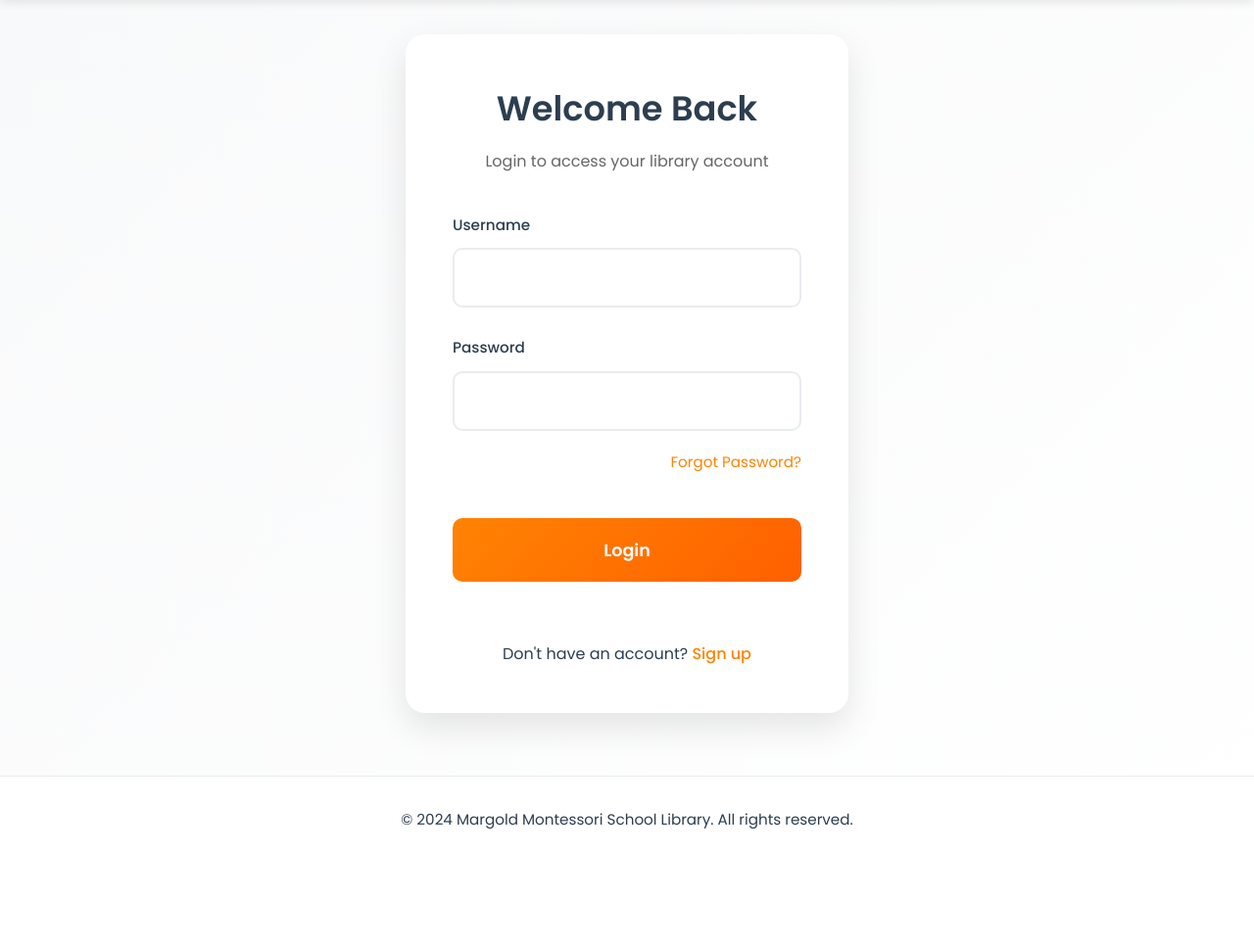
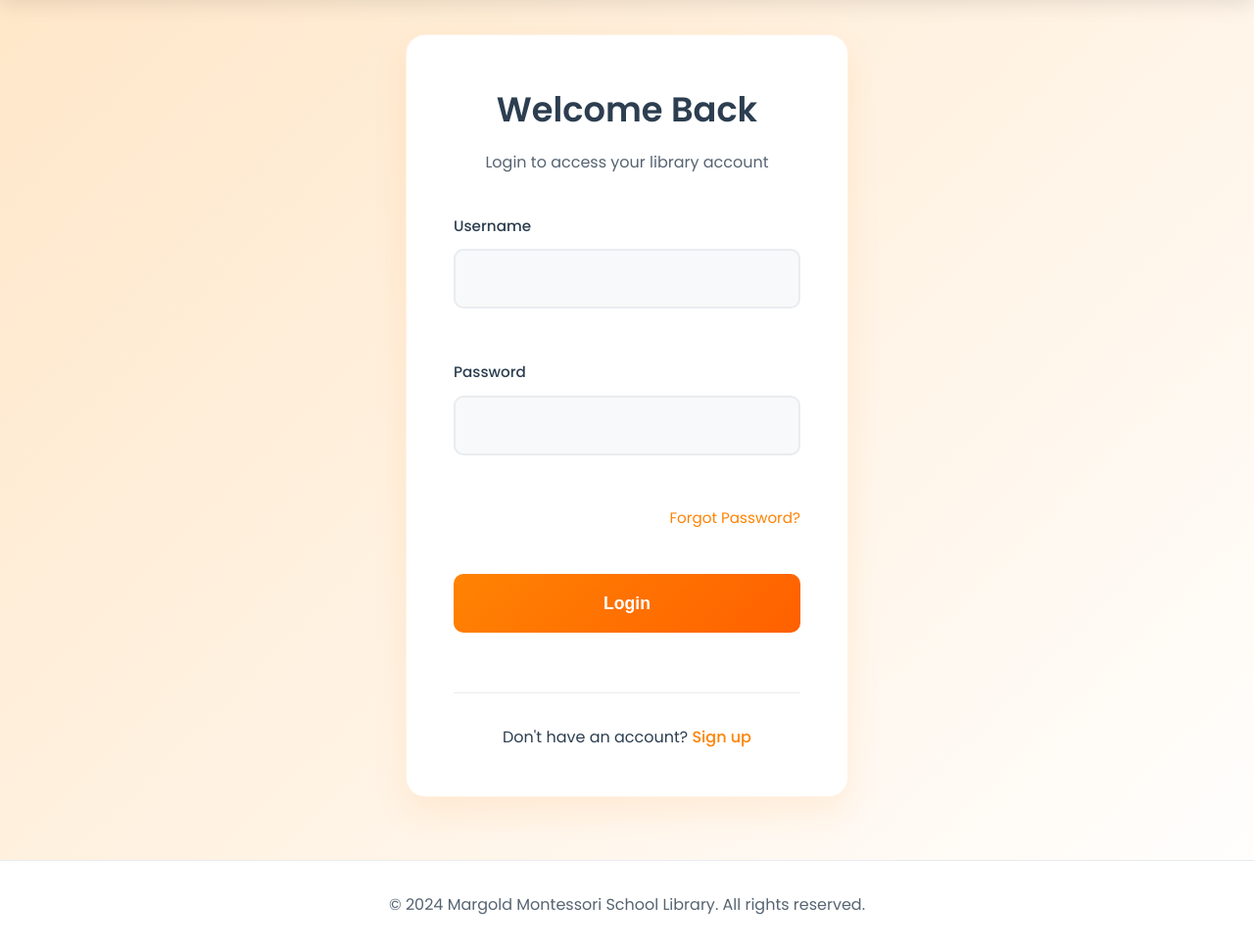
Before and after one commit to eddie-kay0462/Marigold-s-Library-Management-System, a PHP site: page /login.html in a window 1280 px wide. Shown: the part 85-1054 px from the top of the page at 98% size. Before the commit the page ends 931 px from the top, so only its background shows below. Run offline with PHP 8.4, Linux system fonts and the light colour scheme.

```diff
--- a/assets/css/auth.css
+++ b/assets/css/auth.css
@@ -1,6 +1,20 @@
+/* Variables - keeping consistent with main theme */
+:root {
+    --primary-orange: #FF8303;
+    --secondary-orange: #FF6000;
+    --light-orange: #FFE6C7;
+    --bg-light: #F8F9FA;
+    --white: #FFFFFF;
+    --text-dark: #2C3E50;
+    --gray-light: #F8F9FA;
+    --gray-medium: #E9ECEF;
+}
+
+/* Updated body background */
 body {
     min-height: 100vh;
-    background: linear-gradient(135deg, var(--gray-light), var(--white));
+    background: linear-gradient(135deg, var(--light-orange), var(--white));
+    color: var(--text-dark);
 }
 
 .auth-body {
@@ -17,13 +31,15 @@ body {
     max-width: 500px;
     margin: 120px auto 2rem;
     padding: 0 1.5rem;
+    position: relative;
 }
 
 .auth-box {
     background: var(--white);
     padding: 3rem;
     border-radius: 20px;
-    box-shadow: 0 15px 35px rgba(0, 0, 0, 0.1);
+    box-shadow: 0 15px 35px rgba(255, 131, 3, 0.1);
+    border: 1px solid rgba(255, 131, 3, 0.1);
 }
 
 .auth-header {
@@ -45,7 +61,8 @@ body {
 }
 
 .auth-header p {
-    color: #666;
+    color: var(--text-dark);
+    opacity: 0.8;
     font-size: 1rem;
 }
 
@@ -59,6 +76,7 @@ body {
     display: flex;
     flex-direction: column;
     gap: 0.7rem;
+    margin-bottom: 1.5rem;
 }
 
 .form-group label {
@@ -69,6 +87,7 @@ body {
 
 .form-group input {
     padding: 1rem 1.2rem;
+    background: var(--gray-light);
     border: 2px solid var(--gray-medium);
     border-radius: 10px;
     font-size: 1rem;
@@ -79,6 +98,7 @@ body {
 .form-group input:focus {
     outline: none;
     border-color: var(--primary-orange);
+    background: var(--white);
     box-shadow: 0 0 0 4px rgba(255, 131, 3, 0.1);
 }
 
@@ -93,10 +113,12 @@ body {
     font-size: 0.95rem;
     text-decoration: none;
     transition: color 0.3s ease;
+    display: inline-block;
+    margin-top: 0.5rem;
 }
 
 .forgot-password:hover {
-    color: var(--dark-orange);
+    color: var(--secondary-orange);
 }
 
 .auth-button {
@@ -109,20 +131,20 @@ body {
     font-weight: 600;
     cursor: pointer;
     transition: all 0.3s ease;
-    font-family: 'Poppins', sans-serif;
+    width: 100%;
     margin-top: 1rem;
 }
 
 .auth-button:hover {
     transform: translateY(-2px);
-    box-shadow: 0 7px 15px rgba(255, 99, 0, 0.2);
+    box-shadow: 0 7px 15px rgba(255, 131, 3, 0.2);
 }
 
 .auth-footer {
     text-align: center;
     margin-top: 2rem;
-    font-size: 1rem;
-    color: var(--text-dark);
+    padding-top: 2rem;
+    border-top: 1px solid var(--gray-medium);
 }
 
 .auth-footer a {
@@ -133,10 +155,9 @@ body {
 }
 
 .auth-footer a:hover {
-    color: var(--dark-orange);
+    color: var(--secondary-orange);
 }
 
-/* Page footer styles */
 .page-footer {
     background-color: var(--white);
     text-align: center;
@@ -147,10 +168,17 @@ body {
 
 .page-footer p {
     color: var(--text-dark);
-    font-size: 0.95rem;
+    opacity: 0.8;
 }
 
-/* Responsive design */
+/* Glass morphism effect for cards */
+.feature-card {
+    background: rgba(255, 255, 255, 0.95);
+    backdrop-filter: blur(10px);
+    border: 1px solid rgba(255, 255, 255, 0.1);
+}
+
+/* Responsive adjustments */
 @media (max-width: 768px) {
     .auth-container {
         margin-top: 160px;
@@ -169,26 +197,18 @@ body {
     .auth-container {
         padding: 0 1rem;
     }
-
-    .form-group input {
-        padding: 0.9rem 1rem;
-    }
-
-    .auth-button {
-        padding: 1rem;
-    }
 }
 
-/* Keep existing auth styles but update/add these header-specific styles */
+/* Header modifications for dark background */
 .header {
-    background-color: rgba(255, 255, 255, 0.98);
+    background-color: rgba(255, 255, 255, 0.95);
+    backdrop-filter: blur(10px);
+    box-shadow: 0 4px 20px rgba(0, 0, 0, 0.1);
     padding: 1rem 2rem;
     position: fixed;
     width: 100%;
     top: 0;
     z-index: 1000;
-    box-shadow: 0 2px 10px rgba(0, 0, 0, 0.1);
-    backdrop-filter: blur(10px);
 }
 
 .nav-container {
```
